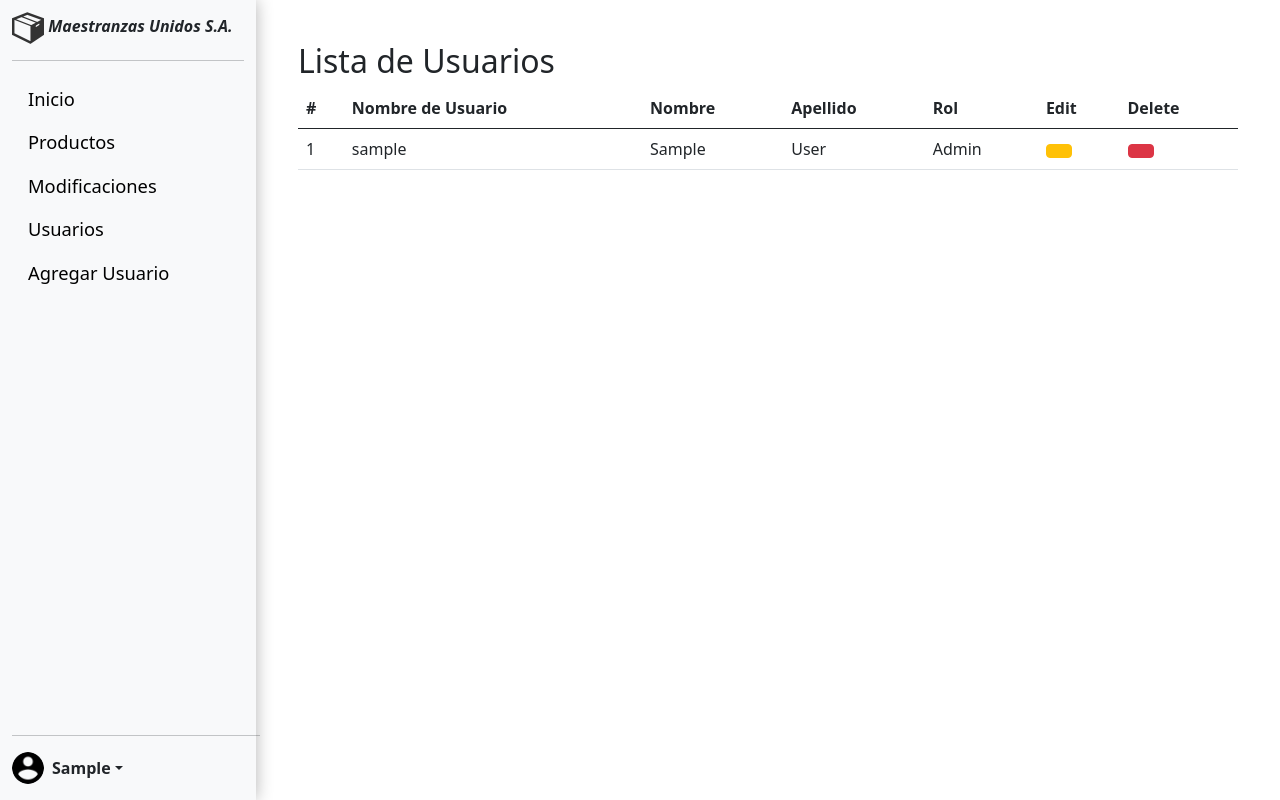
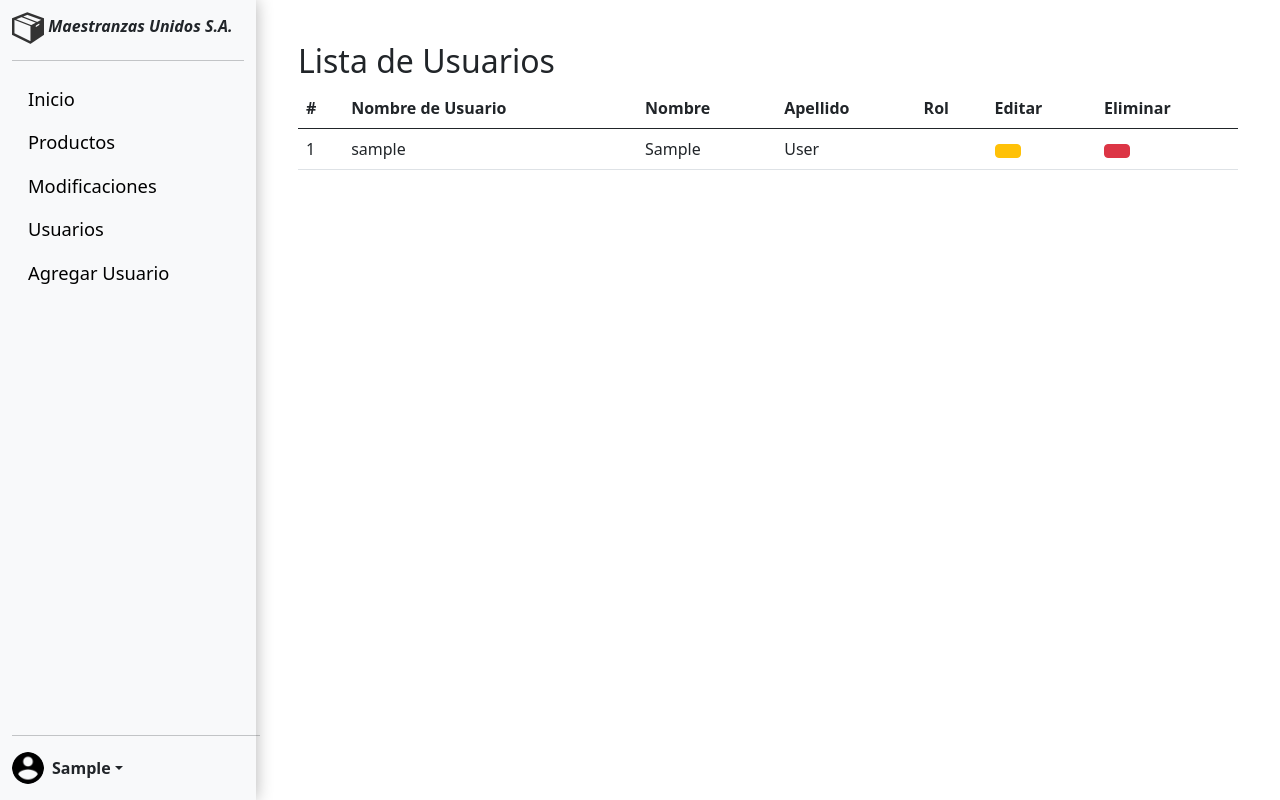
Before and after one commit to FcaHJ/Project-Maestranzas, a Flask app: template Maestranzas/src/template/usuarios.html in a window 1280 px wide. Run offline with Flask 3, Linux system fonts and the light colour scheme; the template is opened without the code that fills it: most values are stand-ins (such as "Sample title", 1, 10 or a date in 2020); parts of the project's set-up code (start-up, migrations or seed data) failed here and were passed over; some libraries are stand-ins or nearby versions.

Commit message:
Actualizacion informacion

```diff
--- a/Maestranzas/src/app.py
+++ b/Maestranzas/src/app.py
@@ -30,7 +30,6 @@
             session['id_rol'] = account[1]
             session['first_name'] = account[4]
             session['username'] = account[2]
-            session['user_data'] = account
 
             if session['id_rol'] == 1:
                 return redirect(url_for('admin'))
@@ -90,7 +89,7 @@
     cur.close()
     #user_data = session['user_data']
     if 'username' in session:
-        return render_template('usuarios.html', first_name=session['first_name'],usuarios=usuarios)
+        return render_template('usuarios.html', usuarios=usuarios,first_name=session['first_name'])
     else:
         return redirect(url_for('login'))
 
@@ -103,8 +102,8 @@
         last_name = request.form['last_name']
 
         if first_name and last_name:
-            #Creacion del nombre de usuario con 1era letra del nombre y apellido completo
-            username = f"{first_name[0].lower()}{last_name.lower()}"
+            #Creacion del nombre de usuario con 3 primeras letras del nombre y apellido completo
+            username = f"{first_name[3].lower()}{last_name.lower()}"
 
         cur = db.connection.cursor()
         cur.execute('INSERT INTO user(id_rol, username, password, first_name, last_name) VALUES(%s,%s,%s,%s,%s)',(id_rol,username,password,first_name, last_name))
--- a/Maestranzas/src/template/modificaciones.html
+++ b/Maestranzas/src/template/modificaciones.html
@@ -1,6 +1,6 @@
 {% extends 'layouts/base-admin.html' %}
 
-{% block title %}Productos{% endblock %}
+{% block title %}Modificaciones{% endblock %}
 
 {% block customCSS %}
 <link rel="stylesheet" href="{{ url_for('static', filename='css/admin.css') }}">
--- a/Maestranzas/src/template/usuarios.html
+++ b/Maestranzas/src/template/usuarios.html
@@ -8,38 +8,6 @@
 {% endblock %}
 
 {% block body %}
-<!--main>
-    <div class="usuarios">
-        <h1>Lista de Usuarios</h1>
-        <table class="tabla">
-            <thead>
-                <tr>
-                    <th>ID</th>
-                    <th>Rol</th>
-                    <th>Nombre de Usuario</th>
-                    <th>Nombre</th>
-                    <th>Apellido</th>
-                    </tr>
-            </thead>
-            <tbody>
-                {% if usuarios %}
-                {% for usuario in usuarios %}
-                <tr>
-                    <td>{{ usuario.id }}</td>
-                    <td>{{ usuario.id_rol }}</td>
-                    <td>{{ usuario.username }}</td>
-                    <td>{{ usuario.first_name }}</td>
-                    <td>{{ usuario.last_name }}</td>
-                </tr>
-                {% endfor %}
-                {% else %}
-                    <tr>
-                        <td colspan="5">No hay usuarios para mostrar.</td>
-                    </tr>
-                {% endif %}
-            </tbody>
-        </table>
-    </div-->
 <main>
     <div class="users-table">
         <h2>Lista de Usuarios</h2>
@@ -52,8 +20,8 @@
                     <th>Nombre</th>
                     <th>Apellido</th>
                     <th>Rol</th>
-                    <th>Edit</th>
-                    <th>Delete</th>
+                    <th>Editar</th>
+                    <th>Eliminar</th>
                 </tr>
             </thead>
             <tbody>
@@ -64,9 +32,9 @@
                     <td>{{ usuario.first_name }}</td>
                     <td>{{ usuario.last_name }}</td>
                     <td>
-                        {% if usuario.role_id == 1 %}
+                        {% if usuario.id_rol == 1 %}
                         Admin
-                        {% elif usuario.role_id == 2 %}
+                        {% elif usuario.id_rol == 2 %}
                         Usuario
                         {% endif %}
                     </td>
@@ -75,7 +43,7 @@
                             data-bs-target="#editUser{{ usuario.id }}">
                             <i class="bi bi-pencil-fill"></i>
                         </button>
-                        <!-- Modal de edición -->
+                        <!-- Modal de edición usuario-->
                         <div class="modal fade" id="editUser{{ usuario.id }}" tabindex="-1"
                             aria-labelledby="exampleModalLabel" aria-hidden="true">
                             <div class="modal-dialog">
@@ -126,7 +94,7 @@
                             data-bs-target="#confirmDelete{{ usuario.id }}">
                             <i class="bi bi-trash3-fill"></i>
                         </button>
-                        <!-- Modal -->
+                        <!-- Modal Eliminacion usuario-->
                         <div class="modal fade" id="confirmDelete{{ usuario.id }}" tabindex="-1"
                             aria-labelledby="exampleModalLabel" aria-hidden="true">
                             <div class="modal-dialog">
@@ -137,7 +105,7 @@
                                             aria-label="Close"></button>
                                     </div>
                                     <div class="modal-body">
-                                        ¿Está seguro de que desea eliminar este usuario?
+                                        ¿Está seguro de que desea eliminar a {{ usuario.first_name }}?
                                     </div>
                                     <div class="modal-footer">
                                         <button type="button" class="btn btn-secondary"
```
